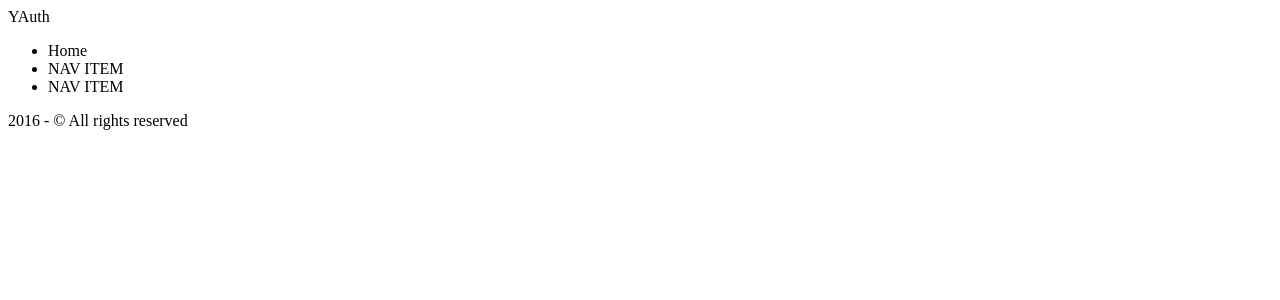
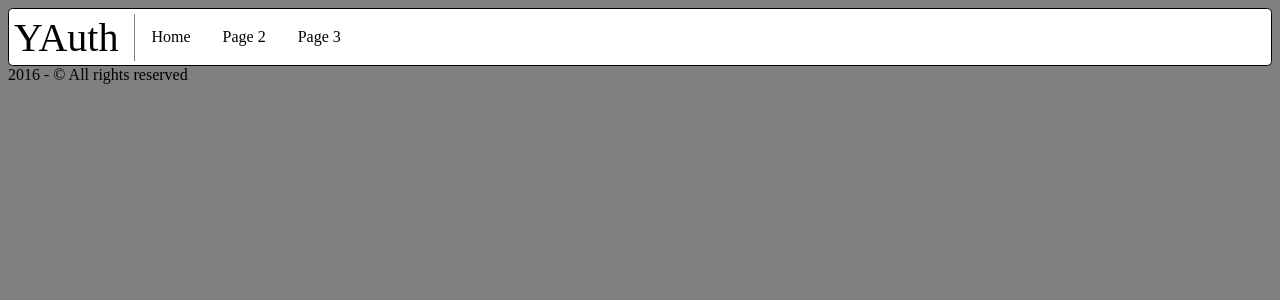
Before and after one commit to Dantcho-BG/YAuth, a PHP site: page / in a window 1280 px wide. Shown: the top 300 px of the page. Run offline with PHP 8.4, Linux system fonts and the light colour scheme.

Commit message:
The header and the navbar are done

```diff
--- /dev/null
+++ b/css/main.css
@@ -0,0 +1,42 @@
+body {
+    background-color: gray;
+}
+
+header {
+  background-color: white;
+  border: 1px solid black;
+  border-radius: 4.5px;
+  padding: 5px;
+  max-height: 46.4px;
+}
+
+nav {
+  display: inline-block;
+}
+
+.website_title {
+  font-size: 40px;
+  display: inline-block;
+  float: left;
+  padding-right: 16px;
+  border-right: 1px solid gray;
+}
+
+.website_navbar {
+  list-style-type: none;
+  margin: 0;
+  padding: 0;
+  overflow: hidden;
+}
+
+.website_navbar>li {
+  float: left;
+}
+
+.website_navbar>li>a {
+  display: block;
+  color: black;
+  text-align: center;
+  padding: 14px 16px;
+  text-decoration: none;
+}
--- a/index.php
+++ b/index.php
@@ -3,15 +3,16 @@
   <head>
     <meta charset="utf-8" />
     <title>YAuth</title>
+    <link rel="stylesheet" type="text/css" href="css/main.css" />
   </head>
   <body>
     <header>
       <div class="website_title">YAuth</div>
       <nav>
-        <ul>
-          <li>Home</li>
-          <li>NAV ITEM</li>
-          <li>NAV ITEM</li>
+        <ul class="website_navbar">
+          <li><a href="index.php">Home</a></li>
+          <li><a href="index.php">Page 2</a></li>
+          <li><a href="index.php">Page 3</a></li>
         </ul>
       </nav>
     </header>
```
